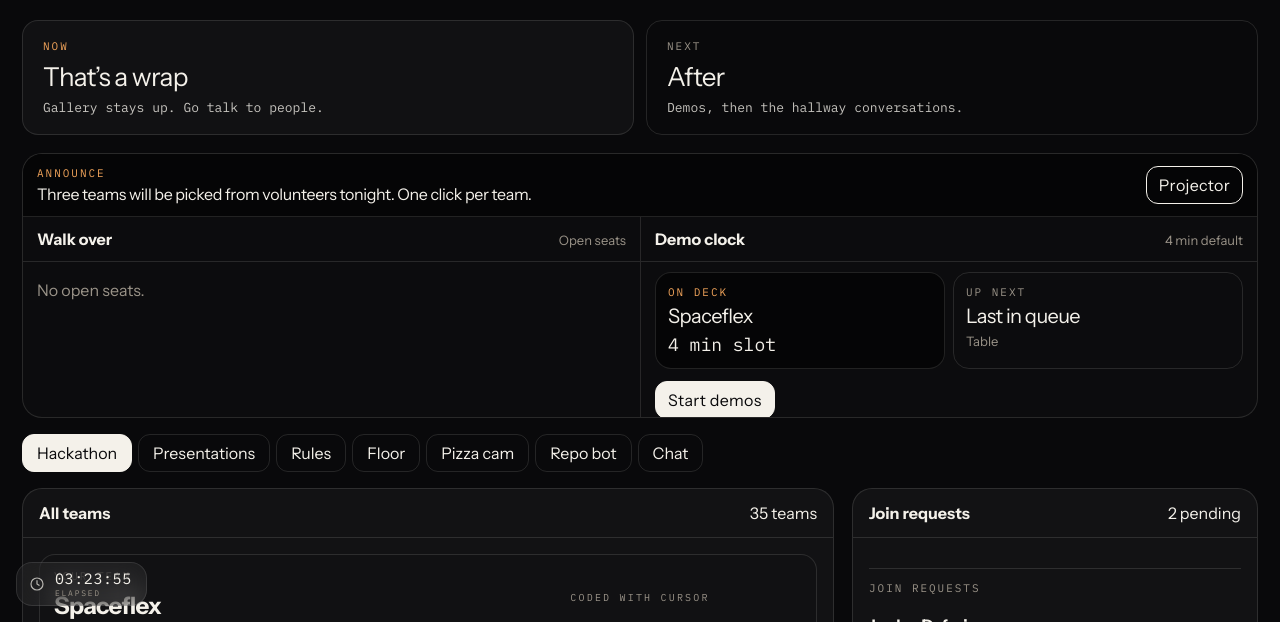
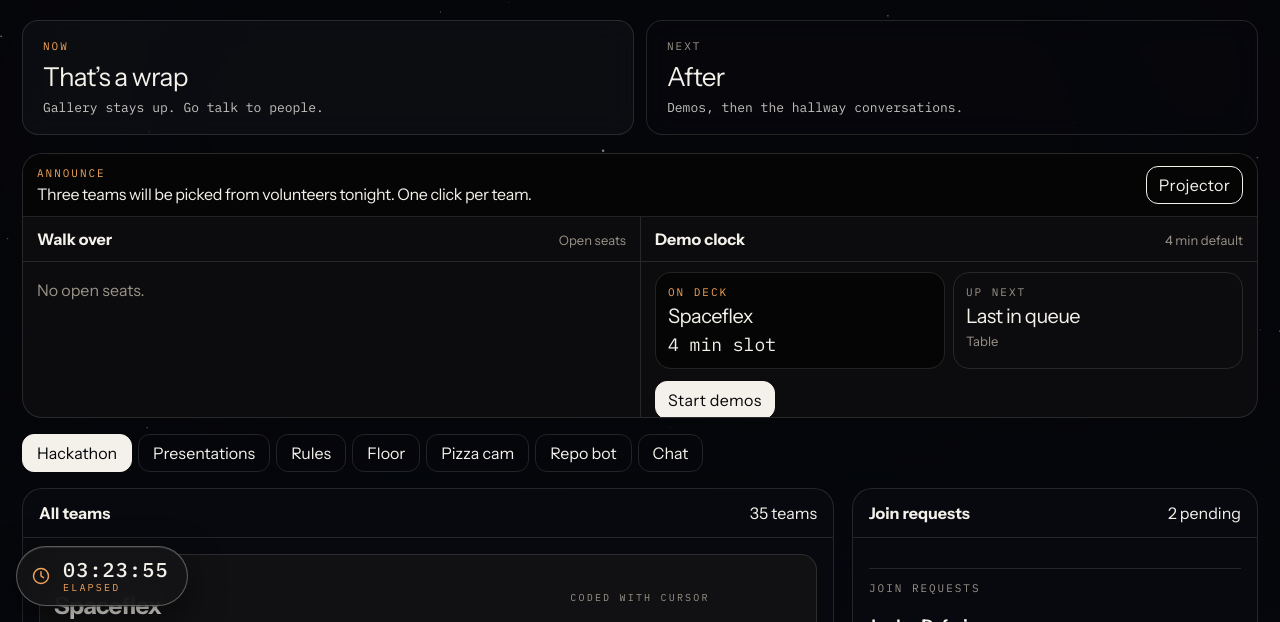
Before and after one commit to saxcoll/nightboard, a plain HTML site: page index.html in a window 1280 px wide. Shown: the part 178-800 px from the top of the page. Drawn offline with Linux system fonts and the light colour scheme; animation ran at ten frames a second.

Commit message:
Make the elapsed timer a high-contrast bottom-left pill so it stays readable on the dark board.
Co-authored-by: Cursor <cursoragent@cursor.com>

```diff
--- a/css/styles.css
+++ b/css/styles.css
@@ -2,8 +2,8 @@
 
 :root {
   --ink: #f4f1ea;
-  --paper: #09090b;
-  --paper-2: #141416;
+  --paper: #05060a;
+  --paper-2: #0c0d12;
   --rule: rgba(244, 241, 234, 0.12);
   --amber: #c45c12;
   --amber-glow: #f0a35a;
@@ -26,11 +26,32 @@ html,
 body {
   margin: 0;
   min-height: 100%;
-  background:
-    radial-gradient(1200px 500px at 10% -10%, rgba(255, 255, 255, 0.06) 0%, transparent 50%),
-    var(--paper);
+  background: var(--paper);
   color: var(--ink);
   font-family: "Instrument Sans", system-ui, sans-serif;
+}
+
+.sky,
+.starfield {
+  position: fixed;
+  inset: 0;
+  z-index: 0;
+  pointer-events: none;
+}
+
+.starfield {
+  display: block;
+  width: 100%;
+  height: 100%;
+}
+
+.sky::after {
+  content: "";
+  position: absolute;
+  inset: 0;
+  background:
+    radial-gradient(ellipse 80% 65% at 50% 38%, transparent 42%, rgba(5, 6, 10, 0.55) 100%),
+    linear-gradient(180deg, rgba(5, 6, 10, 0.22) 0%, transparent 22%, transparent 70%, rgba(6, 8, 16, 0.5) 100%);
 }
 
 button,
@@ -42,6 +63,8 @@ textarea {
 }
 
 .app {
+  position: relative;
+  z-index: 1;
   max-width: 1280px;
   margin: 0 auto;
   padding: 28px 22px 80px;
@@ -80,7 +103,9 @@ h1 {
 
 .stat {
   border: 1px solid var(--rule);
-  background: rgba(255, 255, 255, 0.04);
+  background: rgba(10, 11, 16, 0.74);
+  backdrop-filter: blur(14px);
+  -webkit-backdrop-filter: blur(14px);
   padding: 14px 16px;
   min-height: 92px;
   border-radius: var(--radius-lg);
@@ -100,47 +125,56 @@ h1 {
 
 .elapsed {
   position: fixed;
-  left: 16px;
-  bottom: 16px;
-  z-index: 30;
+  left: max(16px, env(safe-area-inset-left, 0px));
+  bottom: max(16px, env(safe-area-inset-bottom, 0px));
+  z-index: 50;
   display: flex;
   align-items: center;
-  gap: 10px;
-  padding: 8px 14px 8px 12px;
-  border-radius: var(--radius-lg);
-  background: rgba(255, 255, 255, 0.05);
-  border: 1px solid rgba(255, 255, 255, 0.1);
-  backdrop-filter: blur(16px);
-  -webkit-backdrop-filter: blur(16px);
+  gap: 12px;
+  padding: 12px 18px 12px 14px;
+  border-radius: 999px;
+  background: rgba(20, 20, 22, 0.92);
+  border: 1px solid rgba(244, 241, 234, 0.32);
+  box-shadow:
+    0 12px 36px rgba(0, 0, 0, 0.55),
+    inset 0 1px 0 rgba(255, 255, 255, 0.1);
+  backdrop-filter: blur(18px) saturate(1.2);
+  -webkit-backdrop-filter: blur(18px) saturate(1.2);
   color: var(--ink);
   pointer-events: none;
 }
 
 .elapsed-icon {
   flex: 0 0 auto;
-  opacity: 0.72;
+  width: 20px;
+  height: 20px;
+  color: var(--amber-glow);
+  opacity: 1;
 }
 
 .elapsed-copy {
   display: flex;
   flex-direction: column;
+  gap: 3px;
   line-height: 1.05;
 }
 
 .elapsed-time {
   font-family: "IBM Plex Mono", ui-monospace, monospace;
-  font-size: 15px;
+  font-size: 20px;
+  font-weight: 500;
   font-variant-numeric: tabular-nums;
-  letter-spacing: 0.04em;
+  letter-spacing: 0.06em;
+  color: var(--ink);
 }
 
 .elapsed-label {
   font-family: "IBM Plex Mono", ui-monospace, monospace;
-  font-size: 8px;
+  font-size: 10px;
   letter-spacing: 0.22em;
   text-transform: uppercase;
-  color: var(--muted);
-  margin-top: 2px;
+  color: var(--amber-glow);
+  margin-top: 0;
 }
 
 .coded {
@@ -150,7 +184,7 @@ h1 {
   bottom: 18px;
   z-index: 20;
   margin: 0;
-  padding: 0 148px;
+  padding: 0 200px;
   text-align: center;
   font-family: "IBM Plex Mono", ui-monospace, monospace;
   font-size: 10px;
@@ -172,15 +206,17 @@ h1 {
   padding: 18px 20px;
   border: 1px solid var(--rule);
   border-radius: var(--radius-lg);
+  backdrop-filter: blur(14px);
+  -webkit-backdrop-filter: blur(14px);
 }
 
 .now-card {
-  background: #111113;
+  background: rgba(14, 15, 20, 0.82);
   color: var(--ink);
 }
 
 .next-card {
-  background: transparent;
+  background: rgba(8, 9, 14, 0.52);
 }
 
 .now-card .kicker {
@@ -258,13 +294,15 @@ h1 {
 .floor-wrap,
 .panel {
   border: 1px solid var(--rule);
-  background: rgba(255, 255, 255, 0.04);
+  background: rgba(10, 11, 16, 0.78);
+  backdrop-filter: blur(16px);
+  -webkit-backdrop-filter: blur(16px);
   min-height: 520px;
   border-radius: var(--radius-xl);
 }
 
 .floor-wrap {
-  background: #0b0c10;
+  background: rgba(9, 10, 14, 0.88);
   border-color: rgba(255, 255, 255, 0.1);
   color: #ece7dc;
 }
@@ -621,7 +659,13 @@ a {
 
 @media (max-width: 640px) {
   .elapsed {
-    bottom: 40px;
+    left: max(12px, env(safe-area-inset-left, 0px));
+    bottom: max(44px, calc(env(safe-area-inset-bottom, 0px) + 34px));
+    padding: 10px 16px 10px 12px;
+  }
+
+  .elapsed-time {
+    font-size: 18px;
   }
 
   .coded {
--- a/index.html
+++ b/index.html
@@ -9,6 +9,9 @@
     <link rel="stylesheet" href="./css/prizes.css" />
   </head>
   <body>
+    <div class="sky" aria-hidden="true">
+      <canvas id="starfield" class="starfield"></canvas>
+    </div>
     <div class="app">
       <header class="top">
         <div>
@@ -111,8 +114,8 @@
       </div>
     </div>
 
-    <div class="elapsed" aria-live="polite" aria-atomic="true">
-      <svg class="elapsed-icon" width="16" height="16" viewBox="0 0 24 24" fill="none" stroke="currentColor" stroke-width="1.75" stroke-linecap="round" stroke-linejoin="round" aria-hidden="true">
+    <div class="elapsed" role="timer" aria-live="polite" aria-atomic="true" aria-label="Time elapsed since event start">
+      <svg class="elapsed-icon" width="20" height="20" viewBox="0 0 24 24" fill="none" stroke="currentColor" stroke-width="1.75" stroke-linecap="round" stroke-linejoin="round" aria-hidden="true">
         <circle cx="12" cy="12" r="9" />
         <path d="M12 7v5l3 2" />
       </svg>
@@ -123,6 +126,7 @@
     </div>
     <footer class="coded">Coded with Cursor</footer>
 
+    <script type="module" src="./js/stars.js"></script>
     <script type="module" src="./js/app.js"></script>
   </body>
 </html>
--- /dev/null
+++ b/js/stars.js
@@ -0,0 +1,97 @@
+/** Sparse canvas starfield — deep void, slow twinkle, faint drift. */
+
+const VOID = "#05060a";
+const STAR = [226, 232, 245];
+
+function initStars(canvas) {
+  const ctx = canvas.getContext("2d", { alpha: false });
+  if (!ctx) return;
+
+  const reduced = window.matchMedia("(prefers-reduced-motion: reduce)").matches;
+  let stars = [];
+  let w = 0;
+  let h = 0;
+  let raf = 0;
+  let t0 = performance.now();
+
+  function resize() {
+    const dpr = Math.min(window.devicePixelRatio || 1, 2);
+    w = window.innerWidth;
+    h = window.innerHeight;
+    canvas.width = Math.max(1, Math.floor(w * dpr));
+    canvas.height = Math.max(1, Math.floor(h * dpr));
+    canvas.style.width = `${w}px`;
+    canvas.style.height = `${h}px`;
+    ctx.setTransform(dpr, 0, 0, dpr, 0, 0);
+    seed();
+  }
+
+  function seed() {
+    const area = w * h;
+    const count = Math.max(48, Math.min(160, Math.round(area / 14000)));
+    stars = [];
+    for (let i = 0; i < count; i++) {
+      const layer = Math.random();
+      const bright = Math.random() > 0.92;
+      stars.push({
+        x: Math.random() * w,
+        y: Math.random() * h,
+        r: bright ? 1.2 : layer > 0.72 ? 0.85 : layer > 0.38 ? 0.55 : 0.4,
+        base: bright ? 0.62 : 0.16 + layer * 0.42,
+        twinkle: bright ? 0.12 : 0.06 + Math.random() * 0.16,
+        phase: Math.random() * Math.PI * 2,
+        period: 2200 + Math.random() * 4800,
+        drift: 2.5 + layer * 6,
+      });
+    }
+  }
+
+  function paintHorizon() {
+    const g = ctx.createLinearGradient(0, h * 0.7, 0, h);
+    g.addColorStop(0, "rgba(5, 6, 10, 0)");
+    g.addColorStop(1, "rgba(10, 14, 24, 0.42)");
+    ctx.fillStyle = g;
+    ctx.fillRect(0, h * 0.7, w, h * 0.3);
+  }
+
+  function draw(now) {
+    const t = now - t0;
+    ctx.fillStyle = VOID;
+    ctx.fillRect(0, 0, w, h);
+
+    for (const s of stars) {
+      const pulse = reduced ? 0 : Math.sin((t / s.period) * Math.PI * 2 + s.phase) * s.twinkle;
+      const a = Math.min(0.92, Math.max(0.06, s.base + pulse));
+      const dx = reduced ? 0 : ((t / 90000) * s.drift) % (w + 16);
+      const x = (s.x + dx) % (w + 8);
+      ctx.beginPath();
+      ctx.fillStyle = `rgba(${STAR[0]}, ${STAR[1]}, ${STAR[2]}, ${a})`;
+      ctx.arc(x < 0 ? x + w : x, s.y, s.r, 0, Math.PI * 2);
+      ctx.fill();
+    }
+
+    paintHorizon();
+    if (!reduced) raf = requestAnimationFrame(draw);
+  }
+
+  resize();
+  window.addEventListener("resize", resize);
+  document.addEventListener("visibilitychange", () => {
+    if (document.hidden) {
+      cancelAnimationFrame(raf);
+      raf = 0;
+    } else if (!raf) {
+      t0 = performance.now() - (performance.now() - t0);
+      raf = requestAnimationFrame(draw);
+    }
+  });
+
+  if (reduced) {
+    draw(t0);
+    return;
+  }
+  raf = requestAnimationFrame(draw);
+}
+
+const canvas = document.getElementById("starfield");
+if (canvas) initStars(canvas);
```
